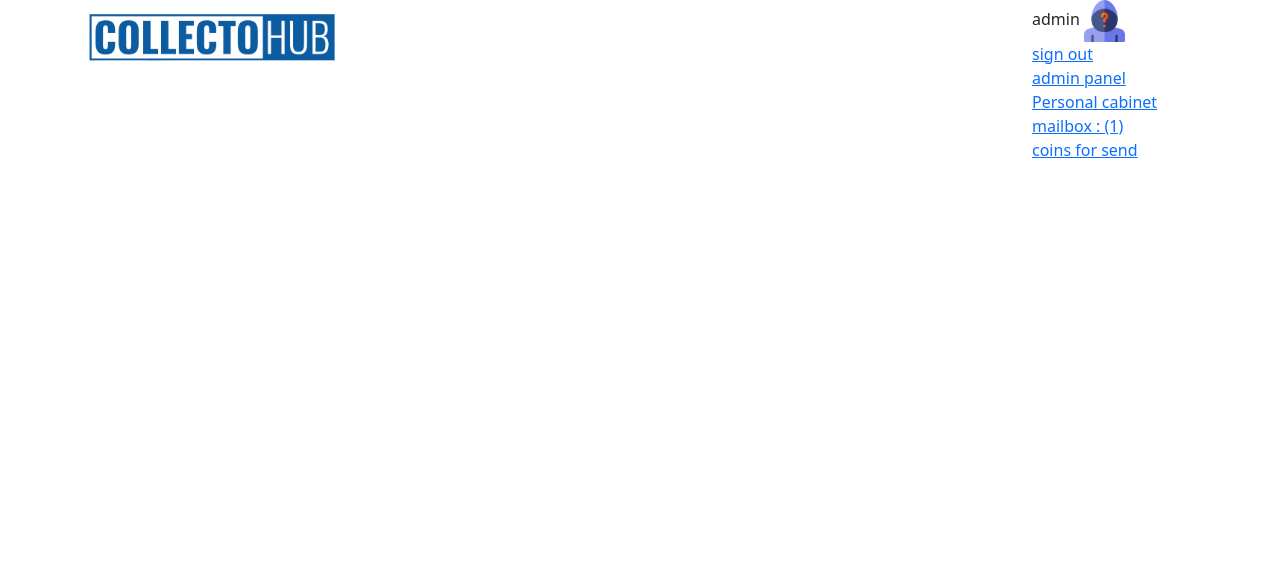
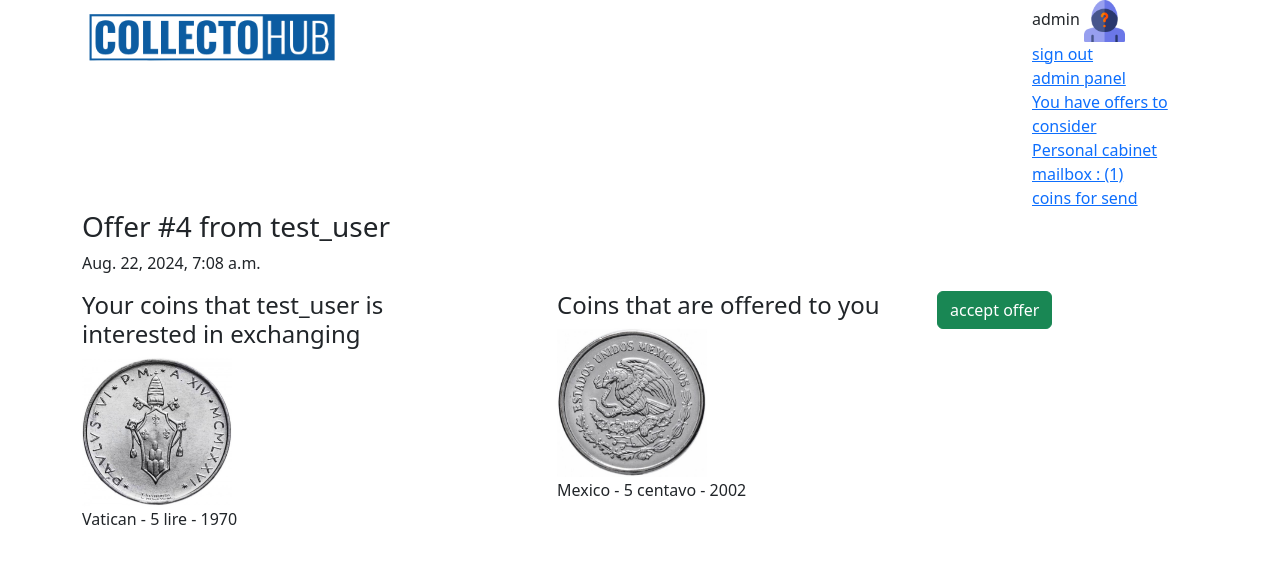
Before and after one commit to DanielUA/coin_project, a Django app: page /user/offers/ in a window 1280 px wide. Shown: the top 564 px of the page. Run offline with Django 5.2, Linux system fonts and the light colour scheme; a user stored in the database is signed in; data comes from the database, SQL or seed files in the repository; both versions use the stored data as it was after the commit; some libraries are stand-ins or nearby versions.

Commit message:
multioffer

```diff
--- a/coins/models.py
+++ b/coins/models.py
@@ -11,6 +11,10 @@ class UserProfile(models.Model):
 
     def has_offers_under_consideration(self):
         offers = Offer.objects.filter(responder=self.user, status='c')
+        return offers.exists()
+
+    def has_multi_offers_under_consideration(self):
+        offers = MultiOffer.objects.filter(responder=self.user, status='c')
         return offers.exists()
 
     def active_coins(self):
--- a/coins/templates/coins/base.html
+++ b/coins/templates/coins/base.html
@@ -46,7 +46,9 @@
           {% if user.is_staff %}
           <br />
           <a href="/admin/" target="_blank"> admin panel </a>
-          {% endif %} {% if user.profile.has_offers_under_consideration %}
+          {% endif %}
+
+          {% if user.profile.has_multi_offers_under_consideration %}
           <br />
           <a href="{% url 'coins:user-offers' %}">
             You have offers to consider
--- a/coins/templates/coins/multi_offer.html
+++ b/coins/templates/coins/multi_offer.html
@@ -8,6 +8,7 @@ multioffer to {{recipient}}
 <form action="{% url 'coins:create-multi-offer' %}" method="post">
     {% csrf_token %}
     <input type="submit" value="make offer" class="btn btn-primary">
+
     <div class="row">
     <div class="col-6">
         <h3>{{ recipient}}'s coins</h3>
--- a/coins/templates/coins/ofers_by_user.html
+++ b/coins/templates/coins/ofers_by_user.html
@@ -6,38 +6,45 @@
 
 {% block content %}
 {% for offer in object_list %}
-    <div>
-        <h3>Coin offer: {{ offer.id }}</h3>
-        <div class="row" >
-            <div class="col-3">
-                <img src="{{ offer.coin_to_get.img_front.url }}" class="w-100">
-                {{ offer.coin_to_get }}
 
-            </div>
-            <div class="col-3">
-                <img src="{{ offer.coin_to_give.img_front.url }}" class="w-100">
-                {{ offer.coin_to_give }}
-            </div>
-            <div class="col-3 pt-5">
-                <div>
-                    <form action="{% url 'coins:accept-offer' pk=offer.id %}" method="post">
-                        {% csrf_token %}
-                        <button type="submit" class="btn btn-success px-5 py-2">
-                            <i class="fa-solid fa-check"></i>
-                        </button>
-                    </form>
-                </div>
-                <br>
-                <div>
-                    <form action="{% url 'coins:remove-offer' pk=offer.id %}" method="post">
-                        {% csrf_token %}
-                        <button type="submit" class="btn btn-danger px-5 py-2">
-                            <i class="fa-solid fa-xmark"></i>
-                        </button>
-                    </form>
-                </div>
-            </div>
+
+<h3> Offer #{{ offer.id }} from {{ offer.author }}</h3>
+<p> {{ offer.created }}</p>
+<div class="row">
+    <div class="col-4">
+        <h4> Your coins that {{ offer.author }} is interested in exchanging</h4>
+        {% for coin in offer.coins_to_get.all %}
+        <div>
+            <img src="{{ coin.img_front.url }}" alt="" height="150">
+        <p>
+            {{ coin }}
+        </p>
         </div>
+
+        {% endfor %}
     </div>
+    <div class="col-1"></div>
+    <div class="col-4">
+        <h4> Сoins that are offered to you </h4>
+        {% for coin in offer.coins_to_give.all %}
+        <div>
+            <img src="{{ coin.img_front.url }}" alt="" height="150">
+        <p>
+            {{ coin }}
+        </p>
+        </div>
+        {% endfor %}
+    </div>
+    <div class="col-3">
+        <form action="{% url 'coins:accept-multi-offer' pk=offer.id %}" method="post">
+            {% csrf_token %}
+            <input type="submit" value="accept offer" class="btn btn-success">
+
+        </form>
+    </div>
+</div>
+
+
+
 {% endfor %}
 {% endblock %}
--- a/coins/urls.py
+++ b/coins/urls.py
@@ -13,9 +13,11 @@ urlpatterns = [
     path('coin/<int:pk>/offer/', views.CoinMakeOfferView.as_view(), name='coin-make-offer'),
     path('make/offer/', views.make_offer, name='make-offer'),
     # path('user/offers/', views.OfferByUserListView.as_view(), name='user-offers'),
-    path('user/offers/', views.offers_by_user, name='user-offers'),
-    path('offer/<int:pk>/remove/', views.remove_offer, name='remove-offer'),
-    path('offer/<int:pk>/accept/', views.accept_offer, name='accept-offer'),
+    # path('user/offers/', views.offers_by_user, name='user-offers'),
+    path('user/offers/', views.multi_offers_by_user, name='user-offers'),
+    path('offer/<int:pk>/cancel/', views.cancel_offer, name='remove-offer'),
+    # path('offer/<int:pk>/accept/', views.accept_offer, name='accept-offer'),
+    path('offer/<int:pk>/accept/', views.accept_multi_offer, name='accept-multi-offer'),
     path('create/account/page/', views.CreateUserView.as_view(), name='create-account-page'),
     path('create/account/new/', views.create_new_account, name='create-new-account'),
     path('user/cabinet/<int:pk>/', views.UserCabinetView.as_view(), name='user-cabinet'),
@@ -30,4 +32,6 @@ urlpatterns = [
     path('message/cabinet/create/<int:pk>/', views.message_from_cabinet, name='message-from-cabinet'),
     path('multi/offer/<int:pk>/', views.multi_offer_view, name='multi-offer'),
     path('multi/offer/create/', views.create_new_multi_offer, name='create-multi-offer'),
+    path('multi_offer/cancel/<int:pk>/', views.cancel_multi_offer, name='cancel-multi-offer'),
+
 ]
--- a/coins/views.py
+++ b/coins/views.py
@@ -42,6 +42,18 @@ def offer_detail(request):
     coin_id = request.POST.get('coin_id')
     return HttpResponseRedirect(reverse('coins:coin-make-offer', kwargs={"pk": coin_id}))
 
+def user_cabinet_view(request, pk):
+    owner = get_object_or_404(User, id=pk)
+    user_offers = Offer.objects.filter(author=owner)
+    multi_offers = MultiOffer.objects.filter(author=owner)
+
+    context = {
+        'owner': owner,
+        'user_offers': user_offers,
+        'multi_offers': multi_offers,
+    }
+
+    return render(request, 'coins/user_cabinet.html', context)
 
 class CoinMakeOfferView(DetailView):
     model = Coin
@@ -72,9 +84,38 @@ def offers_by_user(request):
     context = {
         'object_list': Offer.objects.filter(responder=request.user, status='c')
     }
-    return render(request, template_name="coins/ofers_by_user.html", context=context)
+    return render(request=request, template_name="coins/ofers_by_user.html", context=context)
 
-def remove_offer(request, pk):
+def multi_offers_by_user(request):
+    context = {
+        'object_list': MultiOffer.objects.filter(responder=request.user, status='c')
+    }
+    return render(request=request, template_name="coins/ofers_by_user.html", context=context)
+
+def accept_multi_offer(request, pk):
+    multi_offer = MultiOffer.objects.get(id=pk)
+    coins_to_get = multi_offer.coins_to_get.all()
+    coins_to_give = multi_offer.coins_to_give.all()
+    for coin_to_get in coins_to_get:
+        coin_to_get.owner = multi_offer.author
+        coin_to_get.status = 'e'
+        coin_to_get.save()
+    for coin_to_give in coins_to_give:
+        coin_to_give.owner = multi_offer.responder
+        coin_to_give.status = 'e'
+        coin_to_give.save()
+    multi_offer.status = 'd'
+    multi_offer.save()
+    return HttpResponseRedirect(reverse('coins:index'))
+
+def cancel_multi_offer(request, pk):
+    multi_offer = get_object_or_404(MultiOffer, pk=pk)
+    if request.method == 'POST':
+        multi_offer.delete()
+        return redirect('coins:user-cabinet', pk=request.user.id)
+    return render(request, 'coins/cancel_multi_offer.html', {'multi_offer': multi_offer})
+
+def cancel_offer(request, pk):
     offer = Offer.objects.get(id=pk)
     offer.delete()
     return HttpResponseRedirect(reverse('coins:index'))
@@ -206,26 +247,25 @@ def multi_offer_view(request, pk):
     author = request.user
     context = {
         'recipient': recipient,
-
     }
     return render(
         request=request,
         template_name='coins/multi_offer.html',
         context=context
-        )
+    )
 
 def create_new_multi_offer(request):
     coins_to_get_ids = request.POST.getlist('coins_to_get_ids')
     coins_to_get = Coin.objects.filter(id__in=coins_to_get_ids)
     coins_to_give_ids = request.POST.getlist('coins_to_give_ids')
     coins_to_give = Coin.objects.filter(id__in=coins_to_give_ids)
-    recipient_id = request.POST.get('recipient_id')
-    recipient = User.objects.get(id=recipient_id)
+    responder_id = request.POST.get('recipient_id')
+    responder = User.objects.get(id=responder_id)
     new_multi_offer = MultiOffer(
-        coins_to_get=coins_to_get,
-        coins_to_give=coins_to_give,
         author=request.user,
-        recipient=recipient,
+        responder=responder,
     )
     new_multi_offer.save()
+    new_multi_offer.coins_to_get.add(*coins_to_get)
+    new_multi_offer.coins_to_give.add(*coins_to_give)
     return HttpResponseRedirect(reverse('coins:index'))
```
Also changed, not shown: coins/templates/coins/user_cabinet.html (+34 -0 lines), db.sqlite3.
